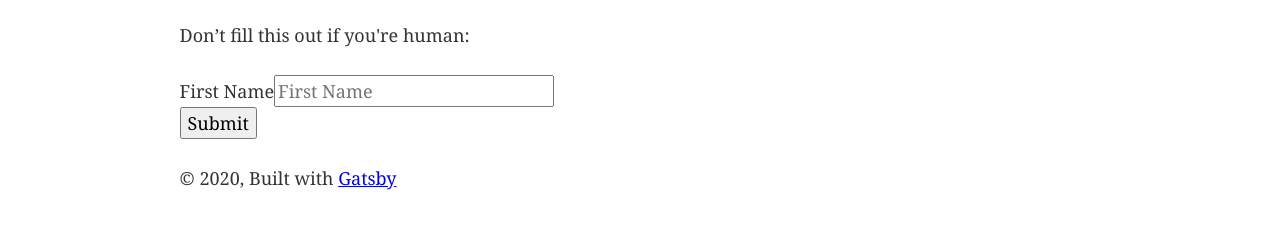
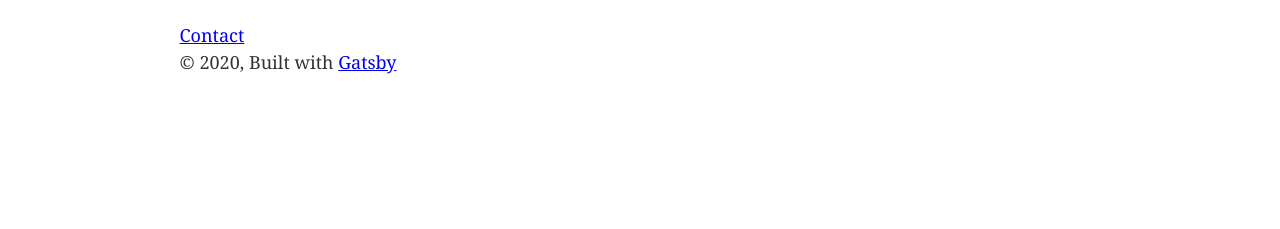
Before and after one commit to shortnd/netlify_gatsby, a Gatsby site: page / in a window 1280 px wide. Shown: the part 171-400 px from the top of the page. Built offline with nearby package versions, Linux system fonts and the light colour scheme; Gatsby itself is replaced by a stand-in of ours.

Commit message:
contact page

```diff
--- a/src/pages/index.js
+++ b/src/pages/index.js
@@ -9,20 +9,7 @@ const IndexPage = () => (
   <Layout>
     <SEO title="Home" />
     <h1>Hi people</h1>
-    <form method="post" data-netlify="true" data-netlify-recaptcha="true" netlify-honeypot="bot-field" name="form-test">
-      <input type="hidden" name="form-name" value="form-test" />
-        <p class="hidden">
-          <label>Don’t fill this out if you're human: <input name="bot-field" type="hidden" /></label>
-        </p>
-      <label htmlFor="firstName">
-        First Name
-        <input type="text" name="firstName" id="firstName" placeholder="First Name" required/>
-      </label>
-        <div data-netlify-recaptcha="true"></div>
-      <div>
-        <button type="submit">Submit</button>
-      </div>
-    </form>
+    <Link to='/contact'>Contact</Link>
   </Layout>
 )
 
```
